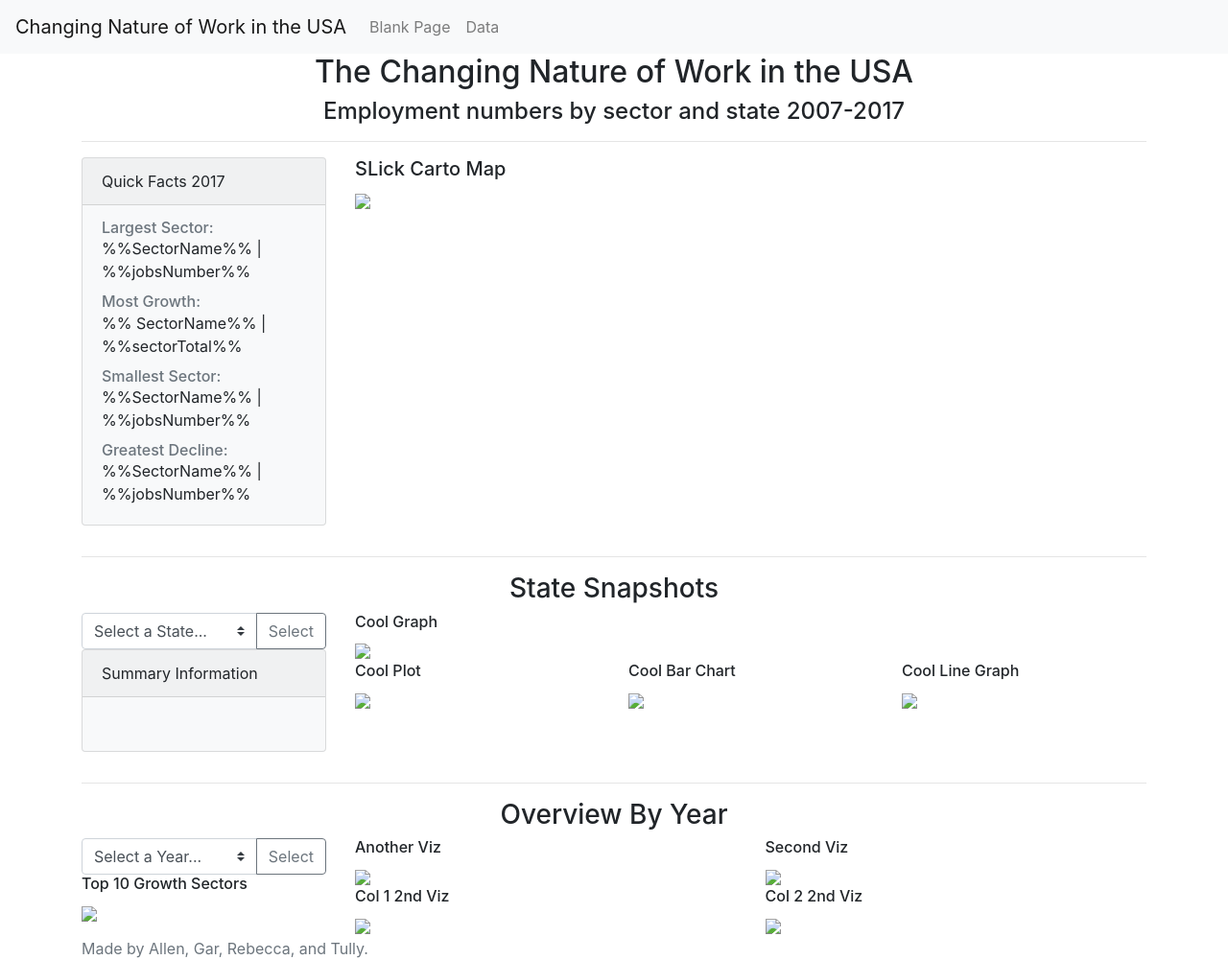
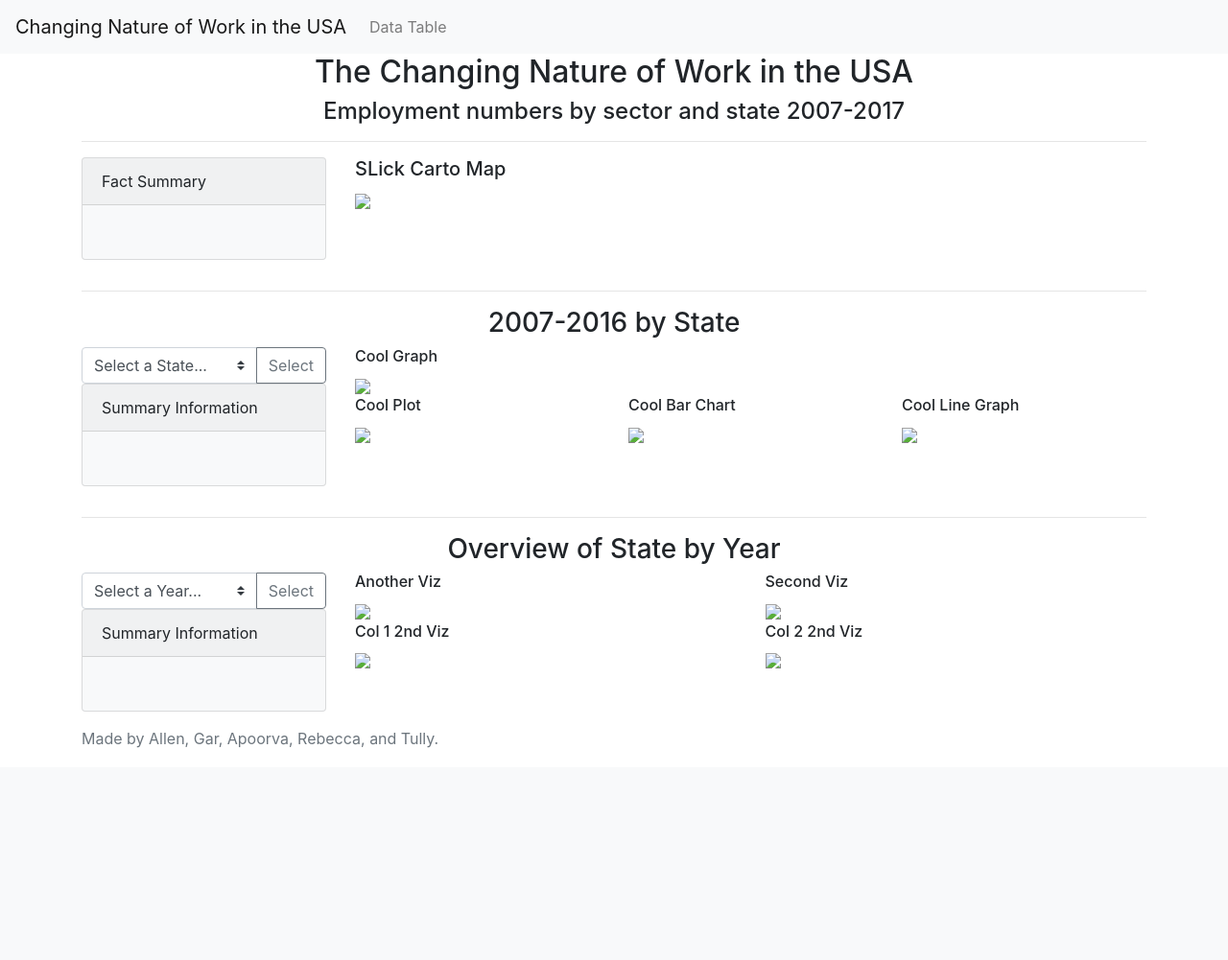
Before and after one commit to Allenfp/USA-Labor-Visualization, a Flask app: page / in a window 1280 px wide. Shown: the whole page at 96% size. After the commit the page ends 780 px from the top, so only its background shows below. Run offline with Flask 2, Linux system fonts and the light colour scheme; some libraries are stand-ins or nearby versions.

Commit message:
Add files via upload

```diff
--- a/FlaskApp/app.py
+++ b/FlaskApp/app.py
@@ -3,8 +3,6 @@
 from sqlalchemy import create_engine, func
 
 from flask import Flask, render_template, jsonify
-import json
-from datetime import datetime
 
 engine = create_engine("sqlite:///oes.db")
 
@@ -57,17 +55,25 @@
 
 @app.route("/state/<state>")
 def state_info(state):
-    query_result = (session.query(Data.occtitle, Data.totalemp, Data.year).filter(Data.state == state).all())
-    mydata = []
-    for row in query_result:
-        date_object = datetime.strptime(row.year, '%m/%d/%y')
-        year = int(date_object.strftime('%Y'))
-        mydata.append({
-            "year": year,
-            "occupation": row.occtitle,
-            "totalemp": row.totalemp
-        })
-    return json.dumps(mydata, separators=(',',':'))
+
+    data_dict7 = {}
+    data_dict16 = {}
+    data_dict = {}
+
+    data07 = session.execute("SELECT occtitle, SUM(REPLACE(totalemp, ',', '')) from Data WHERE year=:param1 AND state=:param2 GROUP BY occtitle",{"param1":"5/31/07","param2":state}).fetchall()
+
+    for data in data07:
+        data_dict7[data[0]] = int(data[1])
+
+    data16 = session.execute("SELECT occtitle, SUM(REPLACE(totalemp, ',', '')) from Data WHERE year=:param1 AND state=:param2 GROUP BY occtitle",{"param1":"5/31/16","param2":state}).fetchall()
+
+    for data in data16:
+        data_dict16[data[0]] = int(data[1])
+
+    data_dict["2007"] = data_dict7
+    data_dict["2016"] = data_dict16
+
+    return jsonify(data_dict)
 
 
 # Single State Single Year Information ##############################################################################
--- a/FlaskApp/static/js/index.js
+++ b/FlaskApp/static/js/index.js
@@ -1,4 +1,4 @@
-var states = ['Alabama','Alaska','Arizona','Arkansas','California','Colorado','Connecticut','Delaware','District of Columbia','Florida','Georgia','Hawaii','Idaho','Illinois','Indiana','Iowa','Kansas','Kentucky','Louisiana','Maine','Maryland','Massachusetts','Michigan','Minnesota','Mississippi','Missouri','Montana','Nebraska','Nevada','New Hampshire','New Jersey','New Mexico','New York','North Carolina','North Dakota','Ohio','Oklahoma','Oregon','Palau','Pennsylvania','Puerto Rico','Rhode Island','South Carolina','South Dakota','Tennessee','Texas','Utah','Vermont','Virgin Island','Virginia','Washington','West Virginia','Wisconsin','Wyoming'];
+var states = ['Alabama','Alaska','Arizona','Arkansas','California','Colorado','Connecticut','Delaware','District of Columbia','Florida','Georgia','Hawaii','Idaho','Illinois','Indiana','Iowa','Kansas','Kentucky','Louisiana','Maine','Maryland','Massachusetts','Michigan','Minnesota','Mississippi','Missouri','Montana','Nebraska','Nevada','New Hampshire','New Jersey','New Mexico','New York','North Carolina','North Dakota','Ohio','Oklahoma','Oregon','Palau','Pennsylvania','Puerto Rico','Rhode Island','South Carolina','South Dakota','Tennessee','Texas','Utah','Vermont','Virginia','Washington','West Virginia','Wisconsin','Wyoming'];
 var years = ['08', '09', '10', '11', '12', '13', '14', '15', '16'];
 
 var sel = document.getElementById('inputGroupSelect04');
@@ -17,11 +17,46 @@
 sel2.appendChild(opt2);
 }
 
-// var stateUrl = "/state/"
+var stateValue = ""
+var stateUrl = "/state/"
 
+////////// National Data Box Stuff /////////////////////////////////
+
+function changeNationalData() {
+
+    var nationalUrl = "/national"
+
+    d3.json(nationalUrl, function(error, nationalData) {
+        //find largest and smallest sectors
+        var l_sec = Object.keys(nationalData["2016"]).reduce((a, b) => nationalData["2016"][a] > nationalData["2016"][b] ? a : b);
+        var s_sec = Object.keys(nationalData["2016"]).reduce((a, b) => nationalData["2016"][a] < nationalData["2016"][b] ? a : b);
+        //create arrays for percentage calculation (dont worry, the JSON is presorted)
+        var arr16 = Object.keys(nationalData["2016"]).map(function(key) { return nationalData["2016"][key]})
+        var arr07 = Object.keys(nationalData["2007"]).map(function(key) { return nationalData["2007"][key]})
+        //create an array of the keys for use later.
+        var keyArr = Object.keys(nationalData["2016"])
+        //do the percentage calculation
+        var x = []
+        for (i = 0; i < arr16.length; i++) {
+            x.push((arr16[i]/arr07[i])-1)
+        }
+        //find the strongest and weakest growth and put that into an array.
+        var s_growth = x.reduce( (a,b,i) => a[0] < b ? [b,keyArr[i]] : a, [Number.MIN_VALUE,-1])
+        var w_growth = x.reduce( (a,b,i) => a[0] > b ? [b,keyArr[i]] : a, [Number.MIN_VALUE,-1])
+
+        d3.select('#nation_facts')
+        .append('li').attr('id', 'largestSector').text('Largest Sector: ' + l_sec + ' with ' + nationalData["2016"][l_sec] + ' jobs.')
+        .append('li').attr('id', 'strongestGrowth').text('Strongest Growth: ' + s_growth[1] + ' with a change of ' + Math.round(s_growth[0]*1000)/10 + "%.")
+        .append('li').attr('id', 'smallestSector').text('Smallest Sector: ' + s_sec + ' with ' + nationalData["2016"][s_sec] + ' jobs.')
+        .append('li').attr('id', 'weakestGrowth').text('Weakest Growth/Decline: ' + w_growth[1] + ' with a change of ' + Math.round(w_growth[0]*1000)/10 + "%.");
+        });
+};
+
+changeNationalData();
 
 function changeStateData(state) {
 
+    stateValue = state
 
 ////////// Plotly Graph Related Stuff Goes Here ///////////
 
@@ -32,30 +67,78 @@
 
 
 
-////////// Data Box Stuff /////////////////////////////////
+////////// By State Data Box Stuff /////////////////////////////////
 
-//     d3.select('#state_facts').selectAll('li').remove();
+    d3.select('#state_facts').selectAll('li').remove();
 
-//     d3.json(stateUrl+state, function(error, stateData) {
-
-//         d3.select('#state_facts')
-//         .append('li').attr('id', 'largestSector').text('Largest Sector: '+ getMax(stateData.data16))
-//         // .append('li').attr('id', 'bbType').text('BB Type: ' + sampleMeta.BBTYPE)
-//         // .append('li').attr('id', 'ethnicity').text('Ethnicity: '+ sampleMeta.ETHNICITY)
-//         // .append('li').attr('id', 'gender').text('Gender: ' + sampleMeta.GENDER)
-//         // .append('li').attr('id', 'location').text('Location: ' + sampleMeta.LOCATION)
-//         // .append('li').attr('id', 'sampleID').text('Sample ID: ' + sampleMeta.SAMPLEID)
-//         })
+    d3.json(stateUrl+state, function(error, stateData) {
+        //find largest and smallest sectors
+        var l_sec = Object.keys(stateData["2016"]).reduce((a, b) => stateData["2016"][a] > stateData["2016"][b] ? a : b);
+        var s_sec = Object.keys(stateData["2016"]).reduce((a, b) => stateData["2016"][a] < stateData["2016"][b] ? a : b);
+        //create arrays for percentage calculation (dont worry, the JSON is presorted)
+        var arr16 = Object.keys(stateData["2016"]).map(function(key) { return stateData["2016"][key]})
+        var arr07 = Object.keys(stateData["2007"]).map(function(key) { return stateData["2007"][key]})
+        //create an array of the keys for use later.
+        var keyArr = Object.keys(stateData["2016"])
+        //do the percentage calculation
+        var x = []
+        for (i = 0; i < arr16.length; i++) {
+            x.push((arr16[i]/arr07[i])-1)
+        }
+        //find the strongest and weakest growth and put that into an array.
+        var s_growth = x.reduce( (a,b,i) => a[0] < b ? [b, keyArr[i]] : a, [Number.MIN_VALUE,-1])
+        var w_growth = x.reduce( (a,b,i) => a[0] > b ? [b, keyArr[i]] : a, [Number.MIN_VALUE,-1])
 
 
+        d3.select('#state_facts')
+        .append('li').attr('id', 'largestSector').text('Largest Sector: ' + l_sec + ' with ' + stateData["2016"][l_sec] + ' jobs.')
+        .append('li').attr('id', 'strongestGrowth').text('Strongest Growth: ' + s_growth[1] + ' with a change of ' + Math.round(s_growth[0]*1000)/10 + "%.")
+        .append('li').attr('id', 'smallestSector').text('Smallest Sector: ' + s_sec + ' with ' + stateData["2016"][s_sec] + ' jobs.')
+        .append('li').attr('id', 'weakestGrowth').text('Weakest Growth/Decline: ' + w_growth[1] + ' with a change of ' + Math.round(w_growth[0]*1000)/10 + "%.");
 
 
-
-
-
-
-
-
-
+        })
 
 }
+
+////////// By State By Year Data Box Stuff /////////////////////////////////
+
+function changeYearData(year) {
+
+    d3.select('#year_facts').selectAll('li').remove();
+
+    d3.json(stateUrl+stateValue+"/year/"+year, function(error, yearData) {
+        //find largest and smallest sectors
+        var l_sec = Object.keys(yearData["measurementYear"]).reduce((a, b) => yearData["measurementYear"][a] > yearData["measurementYear"][b] ? a : b);
+        var s_sec = Object.keys(yearData["measurementYear"]).reduce((a, b) => yearData["measurementYear"][a] < yearData["measurementYear"][b] ? a : b);
+        //create arrays for percentage calculation (dont worry, the JSON is presorted)
+        var arrMY = Object.keys(yearData["measurementYear"]).map(function(key) { return yearData["measurementYear"][key]})
+        var arrBY = Object.keys(yearData["baseYear"]).map(function(key) { return yearData["baseYear"][key]})
+        //create an array of the keys for use later.
+        var keyArr = Object.keys(yearData["measurementYear"])
+        //do the percentage calculation
+        var x = []
+        for (i = 0; i < arrMY.length; i++) {
+            x.push((arrMY[i]/arrBY[i])-1)
+        }
+        var y = []
+        for (i = 0; i < arrMY.length; i++) {
+            y.push((arrMY[i] - arrBY[i]))
+        }
+        //find the strongest and weakest growth and put that into an array.
+        var s_growth = x.reduce( (a,b,i) => a[0] < b ? [b, keyArr[i]] : a, [Number.MIN_VALUE,-1])
+        var w_growth = x.reduce( (a,b,i) => a[0] > b ? [b, keyArr[i]] : a, [Number.MIN_VALUE,-1])
+        var s_nominal_growth = y.reduce( (a,b,i) => a[0] < b ? [b, keyArr[i]] : a, [Number.MIN_VALUE,-10000000000000])
+        var w_nominal_growth = y.reduce( (a,b,i) => a[0] > b ? [b, keyArr[i]] : a, [Number.MIN_VALUE,-10000000000000])
+
+        d3.select('#year_facts')
+        .append('li').attr('id', 'largestSector').text('Strongest Nominal Growth: ' + s_nominal_growth[1] + ' with ' + s_nominal_growth[0] + ' jobs.')
+        .append('li').attr('id', 'strongestGrowth').text('Strongest Percentage: ' + s_growth[1] + ' with a change of ' + Math.round(s_growth[0]*1000)/10 + "%.")
+        .append('li').attr('id', 'smallestSector').text('Weakest Nominal Growth/Decline: ' + w_nominal_growth[1] + ' with ' + w_nominal_growth[0] + ' jobs.')
+        .append('li').attr('id', 'weakestGrowth').text('Weakest Percentage: ' + w_growth[1] + ' with a change of ' + Math.round(w_growth[0]*1000)/10 + "%.");
+
+        console.log(s_nominal_growth)
+        console.log(w_nominal_growth)
+        })
+
+    }
--- a/FlaskApp/templates/index.html
+++ b/FlaskApp/templates/index.html
@@ -23,11 +23,11 @@
             </button>
             <div class="collapse navbar-collapse" id="navbarSupportedContent">
                 <ul class="navbar-nav mr-auto">
+                    <!-- <li class="nav-item">
+                    <a class="nav-link" href="page.html">Blank Page</a>
+                    </li> -->
                     <li class="nav-item">
-                    <a class="nav-link" href="page.html">Blank Page</a>
-                    </li>
-                    <li class="nav-item">
-                    <a class="nav-link" href="/data">Data</a>
+                    <a class="nav-link" href="/data">Data Table</a>
                     </li>
                   </ul>
                   <!-- <form class="form-inline my-2 my-lg-0">
@@ -52,17 +52,14 @@
                 <div class="col-md-3">
                     <div class="card bg-light mb-3" style="max-width: 18rem;">
                       <!-- <img class="card-img-top" src="holder.js/100px180/" alt=""> -->
-                      <div class="card-header">Quick Facts 2017</div>
+                      <div class="card-header">Fact Summary</div>
                       <div class="card-body">
-                        <h6 class="card-subtitle text-muted">Largest Sector:</h6>
-                        <p class="card-text">%%SectorName%% | %%jobsNumber%%</p>
-                        <h6 class="card-subtitle text-muted">Most Growth:</h6>
-                        <p class="card-text">%% SectorName%% | %%sectorTotal%%</p>
-                        <h6 class="card-subtitle text-muted">Smallest Sector:</h6>
-                        <p class="card-text">%%SectorName%% | %%jobsNumber%%</p>
-                        <h6 class="card-subtitle text-muted">Greatest Decline:</h6>
-                        <p class="card-text">%%SectorName%% | %%jobsNumber%%</p>
-                      </div>
+
+                        <ul id="nation_facts">
+
+                        </ul>
+
+                    </div>
                     </div>
                 </div>
                 <!-- End Facts Card Column-->
@@ -76,7 +73,7 @@
             <div class="row">
                 <div class="col-md-12 text-center">
                     <hr>
-                    <h3>State Snapshots</h3>
+                    <h3>2007-2016 by State</h3>
                 </div>
             </div>
             <div class="row">
@@ -125,22 +122,29 @@
             <div class="row">
                 <div class="col-md-12 text-center">
                     <hr>
-                    <h3>Overview By Year</h3>
+                    <h3>Overview of State by Year</h3>
                 </div>
             </div>
             <div class="row">
                 <div class="col-md-3">
                     <div class="input-group">
-                        <select class="custom-select" id="inputGroupSelect03">
+                        <select class="custom-select" id="inputGroupSelect03" onchange="changeYearData(this.value)">
                             <option selected>Select a Year...</option>
                             </select>
                             <div class="input-group-append">
                                 <button class="btn btn-outline-secondary" type="button">Select</button>
                             </div>
                     </div>
-                    <h6>Top 10 Growth Sectors</h6>
-                    <a href="https://placeholder.com"><img src="http://via.placeholder.com/250x500"></a>
-                </div>
+                    <div class="card bg-light mb-3" style="max-width: 18rem;">
+                        <!-- <img class="card-img-top" src="holder.js/100px180/" alt=""> -->
+                        <div class="card-header">Summary Information</div>
+                        <div class="card-body">
+                            <ul id="year_facts">
+
+                            </ul>
+                        </div>
+                      </div>
+                     </div>
                 <div class="col-md-9">
                     <div class="row">
                         <div class="col-md-6">
@@ -162,7 +166,7 @@
         <!-- End Container -->
         <footer class="footer">
             <div class="container">
-                <span class="text-muted text-center">Made by Allen, Gar, Rebecca, and Tully.</span>
+                <span class="text-muted text-center">Made by Allen, Gar, Apoorva, Rebecca, and Tully.</span>
             </div>
         </footer>
         <script src="{{url_for('static', filename='js/index.js')}}"></script>
```
